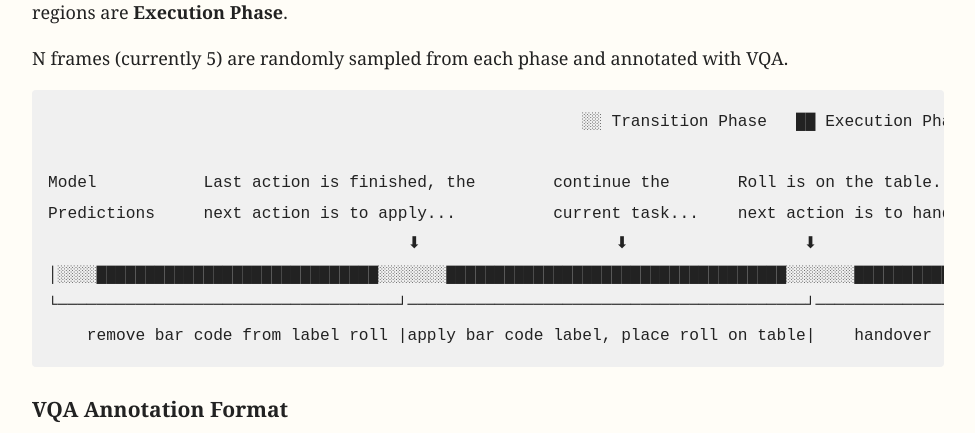
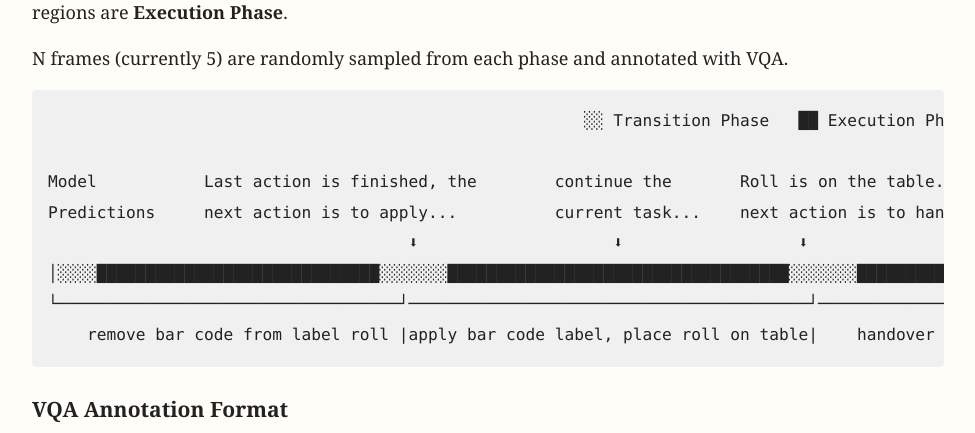
Before and after one commit to fire337/fire337.github.io, a Jekyll site: the page built from _posts/2026-07-30-highlevel-vlm.md, in a window 1280 px wide. Shown: the part 2548-2981 px from the top of the page, without its empty margins (152-1127 px from the left). Built offline with Jekyll 4.4.1, drawn with Linux system fonts in a browser that asks for light colours.

Commit message:
Update style.scss

```diff
--- a/assets/css/style.scss
+++ b/assets/css/style.scss
@@ -126,6 +126,12 @@ a:hover {
   padding: 0;
 }
 
+.post-content code.language-diagram,
+.post-content .language-diagram pre code {
+  font-family: Consolas, "Courier New", Monaco, monospace;
+  line-height: 1.45;
+}
+
 .post-content img {
   max-width: 100%;
   height: auto;
```
